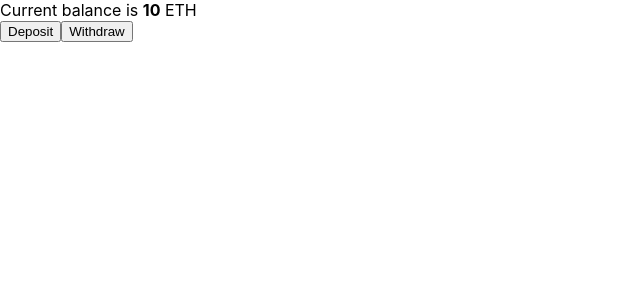
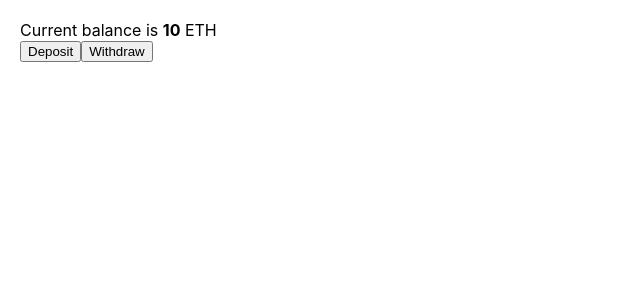
Before and after one commit to itsskofficial/Web3, a React (Create React App) app in the folder faucet/: page / in a window 1280 px wide. Shown: the top 300 px of the page, without its empty margins (0-640 px from the left). Built offline with nearby package versions, Linux system fonts and the light colour scheme.

Commit message:
Apr 3, 2023, 11:20 AM

```diff
--- a/faucet/src/css/App.module.css
+++ b/faucet/src/css/App.module.css
@@ -1,3 +1,3 @@
 .wrapper{
-    padding: ;
+    padding: 20px;
 }
```
